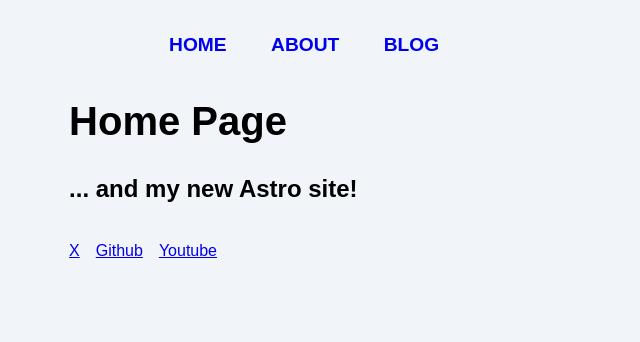
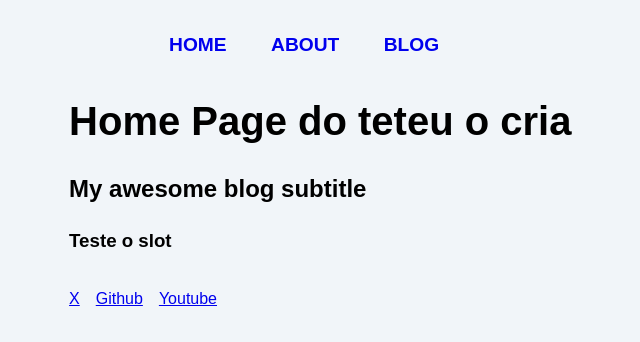
Before and after one commit to matheustanaka/math.dev, an Astro site: page / in a window 1280 px wide. Shown: the whole page, without its empty margins (231-871 px from the left). Built offline with nearby package versions, Linux system fonts and the light colour scheme; Astro itself is replaced by a stand-in of ours.

Commit message:
add slot: chpater 4

```diff
--- /dev/null
+++ b/src/layouts/BaseLayout.astro
@@ -0,0 +1,24 @@
+---
+import Header from '../components/Header.astro';
+import Footer from '../components/Footer.astro';
+import '../styles/global.css';
+const pageTitle = "Home Page do teteu o cria";
+---
+<html lang="en">
+  <head>
+    <meta charset="utf-8" />
+    <link rel="icon" type="image/svg+xml" href="/favicon.svg" />
+    <meta name="viewport" content="width=device-width" />
+    <meta name="generator" content={Astro.generator} />
+    <title>{pageTitle}</title>
+  </head>
+  <body>
+    <Header />
+    <h1>{pageTitle}</h1>
+    <slot />
+    <Footer />
+    <script>
+      import "../scripts/menu.js";
+    </script>
+  </body>
+</html>
--- a/src/pages/index.astro
+++ b/src/pages/index.astro
@@ -1,26 +1,8 @@
 ---
-// CSS imports
-import "../styles/global.css"
-// Components imports
-import Footer from "../components/Footer.astro"
-import Header from "../components/Header.astro"
+import BaseLayout from '../layouts/BaseLayout.astro';
+const pageTitle = Astro.props;
 ---
-
-<html lang="en">
-	<head>
-		<meta charset="utf-8" />
-		<link rel="icon" type="image/svg+xml" href="/favicon.svg" />
-		<meta name="viewport" content="width=device-width" />
-		<meta name="generator" content={Astro.generator} />
-		<title>astro</title>
-	</head>
-	<body>
-        <Header />
-        <h1>Home Page</h1>
-        <h2>... and my new Astro site!</h2>
-        <Footer />
-    <script>
-        import "../scripts/menu.js";
-    </script>
-	</body>
-</html>
+<BaseLayout pageTitle={pageTitle}>
+  <h2>My awesome blog subtitle</h2>
+    <h3>Teste o slot</h3>
+</BaseLayout>
```
Also changed, not shown: README.md.
